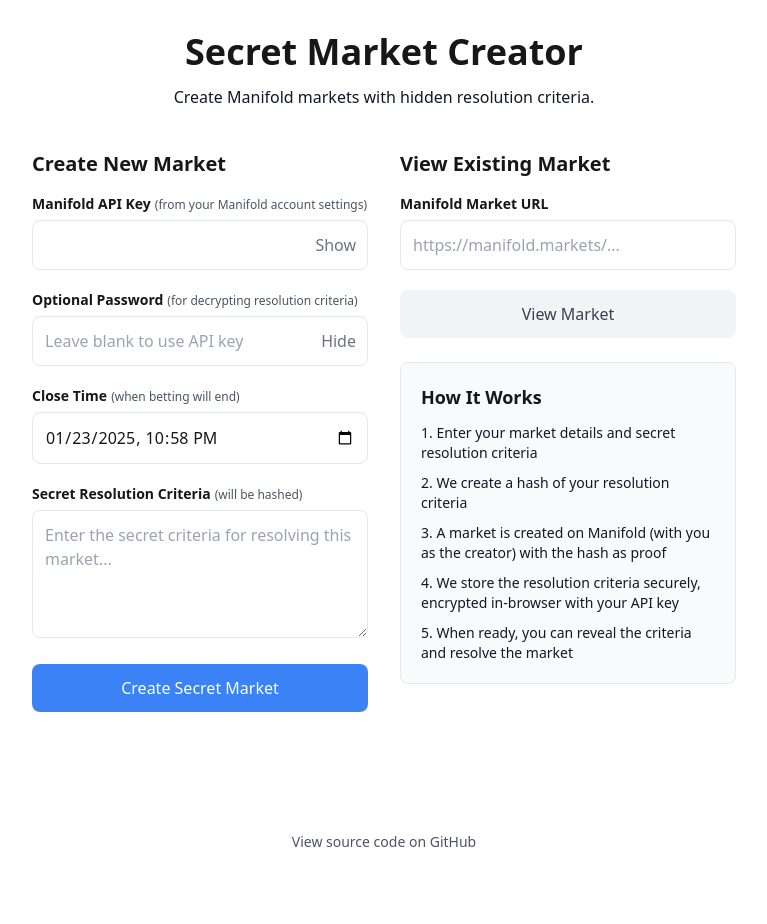
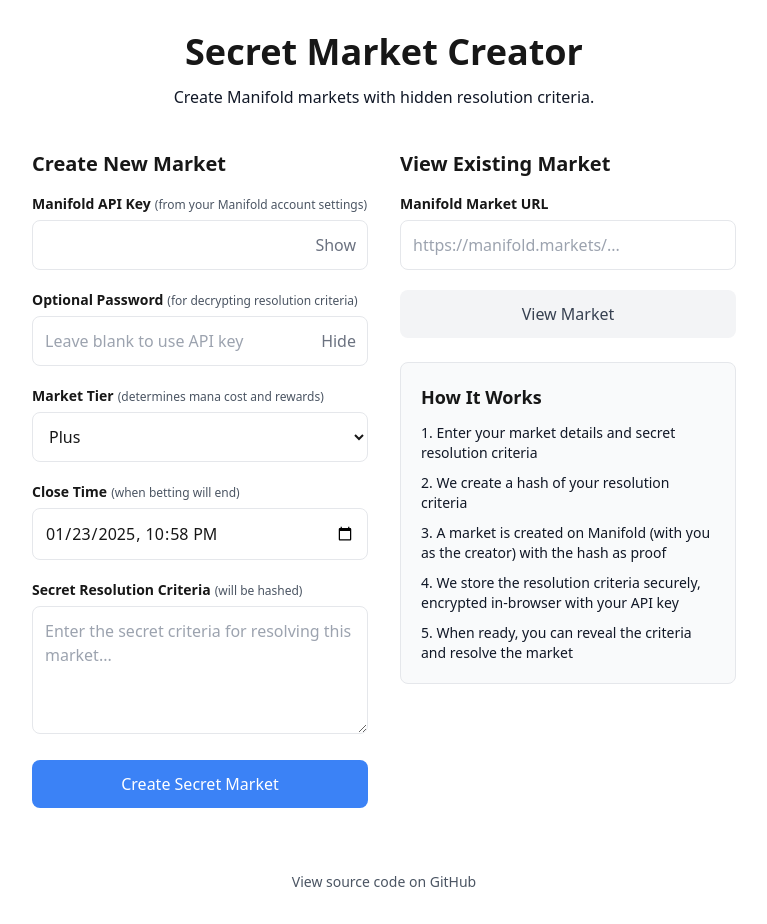
Before and after one commit to Ari-Zerner/secret-market, a Next.js app: page / in a window 1280 px wide. Shown: the whole page, without its empty margins (256-1023 px from the left). Before the commit the page ends 884 px from the top, so only its background shows below. Built offline with nearby package versions, Linux system fonts and the light colour scheme.

Commit message:
Make market tier configurable

```diff
--- a/app/lib/db/types.ts
+++ b/app/lib/db/types.ts
@@ -4,6 +4,8 @@
     [key: string]: unknown;
   };
 };
+
+export type MarketTier = 'play' | 'plus' | 'premium' | 'crystal';
 
 export interface StoredMarket {
   id: string;              // Manifold market ID
--- a/app/page.tsx
+++ b/app/page.tsx
@@ -5,6 +5,7 @@
 import type { ManifoldAPIError } from '@/app/lib/db/types';
 import { useRouter } from 'next/navigation';
 import { APP_NAME, MANIFOLD_API_BASE } from './lib/constants';
+import type { MarketTier } from './lib/db/types';
 
 export default function Home() {
   const router = useRouter();
@@ -27,6 +28,7 @@
   const [password, setPassword] = useState('');
   const [showApiKey, setShowApiKey] = useState(false);
   const [showPassword, setShowPassword] = useState(true);
+  const [marketTier, setMarketTier] = useState<MarketTier>('plus');
 
   const createMarket = async (e: React.FormEvent) => {
     e.preventDefault();
@@ -72,7 +74,8 @@
           descriptionHtml: marketDescription,
           initialProb: 50,
           closeTime: new Date(closeTime).getTime(),
-          visibility: 'unlisted'
+          visibility: 'unlisted',
+          marketTier: marketTier
         })
       });
 
@@ -104,7 +107,8 @@
           id: market.id,
           encryptedDescription,
           descriptionHash,
-          encryptedPassword
+          encryptedPassword,
+          marketTier
         }),
       });
 
@@ -209,6 +213,25 @@
 
             <div>
               <label className="block text-sm font-semibold mb-1.5">
+                Market Tier
+                <span className="text-gray-600 dark:text-gray-400 ml-1 text-xs font-normal">
+                  (determines mana cost and rewards)
+                </span>
+              </label>
+              <select
+                value={marketTier}
+                onChange={(e) => setMarketTier(e.target.value as MarketTier)}
+                className="w-full p-3 border rounded-lg bg-white/50 focus:ring-2 focus:ring-blue-500 focus:border-blue-500 outline-none transition"
+              >
+                <option value="play">Play</option>
+                <option value="plus">Plus</option>
+                <option value="premium">Premium</option>
+                <option value="crystal">Crystal</option>
+              </select>
+            </div>
+
+            <div>
+              <label className="block text-sm font-semibold mb-1.5">
                 Close Time
                 <span className="text-gray-600 dark:text-gray-400 ml-1 text-xs font-normal">
                   (when betting will end)
```
